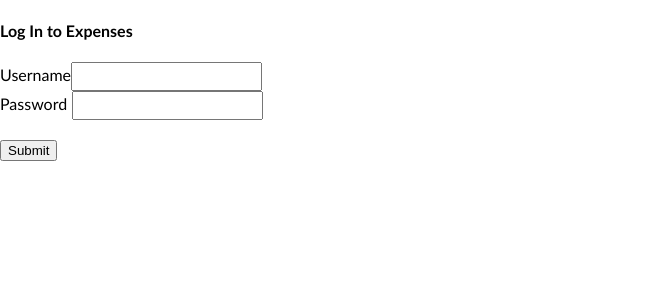
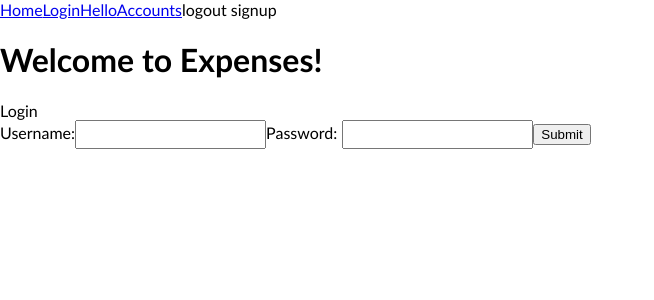
Before and after one commit to eballerini/finance-ui, a React (Create React App) app: page /login in a window 1280 px wide. Shown: the top 300 px of the page, without its empty margins (0-654 px from the left). Built offline with nearby package versions, Linux system fonts and the light colour scheme.

Commit message:
switch to axios and update login component, accounts

```diff
--- a/package.json
+++ b/package.json
@@ -6,6 +6,7 @@
     "@testing-library/jest-dom": "^4.2.4",
     "@testing-library/react": "^9.5.0",
     "@testing-library/user-event": "^7.2.1",
+    "axios": "^0.19.2",
     "prop-types": "^15.7.2",
     "react": "^16.13.1",
     "react-dom": "^16.13.1",
--- a/src/App.js
+++ b/src/App.js
@@ -6,10 +6,12 @@ import {
   Link,
 } from "react-router-dom";
 
+import AccountsAPI from './components/AccountsAPI';
+import Hello from './components/Hello';
+import Login from './components/Login';
+import LoginForm from './components/LoginForm';
 import Nav from './components/Nav';
-import LoginForm from './components/LoginForm';
 import SignupForm from './components/SignupForm';
-import AccountsAPI from './components/AccountsAPI';
 import TransactionsAPI from './components/TransactionsAPI';
 
 import './App.css';
@@ -89,7 +91,7 @@ class App extends Component {
     });
   };
 
-  render() {
+  renderOld() {
     let form;
     switch (this.state.displayed_form) {
       case 'login':
@@ -123,6 +125,29 @@ class App extends Component {
         </div>
       </div>
     );
+  }
+
+  render(){
+    return (
+            <div className="site">
+                <nav>
+                    <Link className={"nav-link"} to={"/"}>Home</Link>
+                    <Link className={"nav-link"} to={"/login/"}>Login</Link>
+                    <Link className={"nav-link"} to={"/hello/"}>Hello</Link>
+                    <Link className={"nav-link"} to={"/accounts"}>Accounts</Link>
+                    logout signup
+                </nav>
+                <main>
+                    <h1>Welcome to Expenses!</h1>
+                    <Switch>
+                        <Route exact path={"/login/"} component={Login}/>
+                        <Route exact path={"/hello/"} component={Hello}/>
+                        <Route exact path={"/accounts/"} component={AccountsAPI}/>
+                        <Route path={"/"} render={() => <div>Home again</div>}/>
+                   </Switch>
+               </main>
+            </div>
+        );
   }
 }
 
--- /dev/null
+++ b/src/axiosApi.js
@@ -0,0 +1,40 @@
+import axios from 'axios';
+
+const axiosInstance = axios.create({
+    baseURL: 'http://localhost:8080/expense/',
+    timeout: 5000,
+    headers: {
+        'Authorization': "JWT " + localStorage.getItem('access_token'),
+        'Content-Type': 'application/json',
+        'accept': 'application/json'
+    }
+});
+axiosInstance.interceptors.response.use(
+    response => response,
+    error => {
+      const originalRequest = error.config;
+
+      if (error.response.status === 401 && error.response.statusText === "Unauthorized") {
+          const refresh_token = localStorage.getItem('refresh_token');
+
+          return axiosInstance
+              .post('/token/refresh/', {refresh: refresh_token})
+              .then((response) => {
+
+                  localStorage.setItem('access_token', response.data.access);
+                  localStorage.setItem('refresh_token', response.data.refresh);
+
+                  axiosInstance.defaults.headers['Authorization'] = "JWT " + response.data.access;
+                  originalRequest.headers['Authorization'] = "JWT " + response.data.access;
+
+                  return axiosInstance(originalRequest);
+              })
+              .catch(err => {
+                  console.log(err)
+              });
+      }
+      return Promise.reject(error);
+  }
+);
+
+export default axiosInstance;
--- a/src/components/AccountsAPI.js
+++ b/src/components/AccountsAPI.js
@@ -1,26 +1,18 @@
 import React, { useState, useEffect } from "react";
 import '../App.css';
 import AccountList from './Accounts.js';
+import axiosInstance from '../axiosApi';
 
 function AccountsAPI() {
   const [accounts, setAccounts] = useState([]);
   const [isLoading, setIsLoading] = useState(true);
 
-  // TODO move this to a function
   useEffect(() => {
-    fetch(
-      `http://localhost:8080/expense/api/accounts/`,
-      {
-        method: "GET",
-        headers: new Headers({
-          Authorization: `JWT ${localStorage.getItem('token')}`,
-        })
-      }
-    )
-      .then(res => res.json())
+    axiosInstance.get(`api/accounts/`)
       .then(response => {
-        setAccounts(response);
         setIsLoading(false);
+        setAccounts(response.data);
+        console.log('accounts loaded');
       })
       .catch(error => console.log(error));
   }, []);
--- /dev/null
+++ b/src/components/Hello.js
@@ -0,0 +1,47 @@
+import React, { Component } from "react";
+import axiosInstance from "../axiosApi";
+
+class Hello extends Component {
+    constructor(props) {
+        super(props);
+        this.state = {
+            message:"",
+        };
+
+        this.getMessage = this.getMessage.bind(this)
+    }
+
+    async getMessage(){
+        try {
+          // const header = localStorage.getItem("access_token");
+          // console.log(header);
+            let response = await axiosInstance.get('/hello/');
+            const message = response.data.hello;
+            this.setState({
+                message: message,
+            });
+            return message;
+        }catch(error){
+            console.log("Error: ", JSON.stringify(error, null, 4));
+            throw error;
+        }
+    }
+
+    componentDidMount(){
+        // It's not the most straightforward thing to run an async method in componentDidMount
+
+        // Version 1 - no async: Console.log will output something undefined.
+        const messageData1 = this.getMessage();
+        console.log("messageData1: ", JSON.stringify(messageData1, null, 4));
+    }
+
+    render(){
+        return (
+            <div>
+                <p>{this.state.message}</p>
+            </div>
+        )
+    }
+}
+
+export default Hello;
--- /dev/null
+++ b/src/components/Login.js
@@ -0,0 +1,55 @@
+import React, { Component } from "react";
+import axiosInstance from "../axiosApi";
+
+class Login extends Component {
+    constructor(props) {
+        super(props);
+        this.state = {username: "", password: ""};
+
+        this.handleChange = this.handleChange.bind(this);
+        this.handleSubmitWThen = this.handleSubmitWThen.bind(this);
+    }
+
+    handleChange(event) {
+        this.setState({[event.target.name]: event.target.value});
+    }
+
+    handleSubmitWThen(event) {
+        event.preventDefault();
+        axiosInstance.post('/token/obtain/', {
+            username: this.state.username,
+            password: this.state.password
+        }).then(
+            result => {
+              const access_token = result.data.access;
+              const parsed_token = JSON.parse(atob(access_token.split('.')[1]));
+              const username = parsed_token.username;
+              console.log(username);
+              axiosInstance.defaults.headers['Authorization'] = "JWT " + access_token;
+              localStorage.setItem('access_token', access_token);
+              localStorage.setItem('refresh_token', result.data.refresh);
+            }
+        ).catch (error => {
+            throw error;
+        })
+    }
+
+    render() {
+        return (
+            <div>Login
+                <form onSubmit={this.handleSubmitWThen}>
+                    <label>
+                        Username:
+                        <input name="username" type="text" value={this.state.username} onChange={this.handleChange}/>
+                    </label>
+                    <label>
+                        Password:
+                        <input name="password" type="password" value={this.state.password} onChange={this.handleChange}/>
+                    </label>
+                    <input type="submit" value="Submit"/>
+                </form>
+            </div>
+        )
+    }
+}
+export default Login;
```
Also changed, not shown: 1 other file (tests, documents, lock files or other folders).
